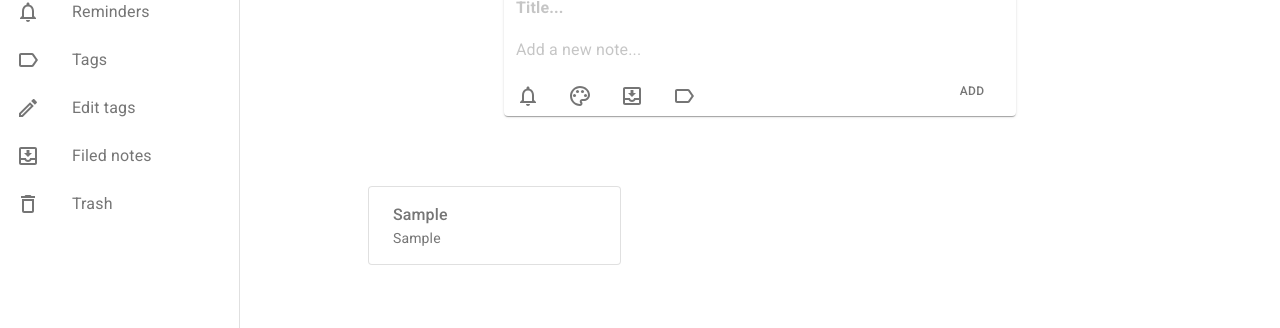
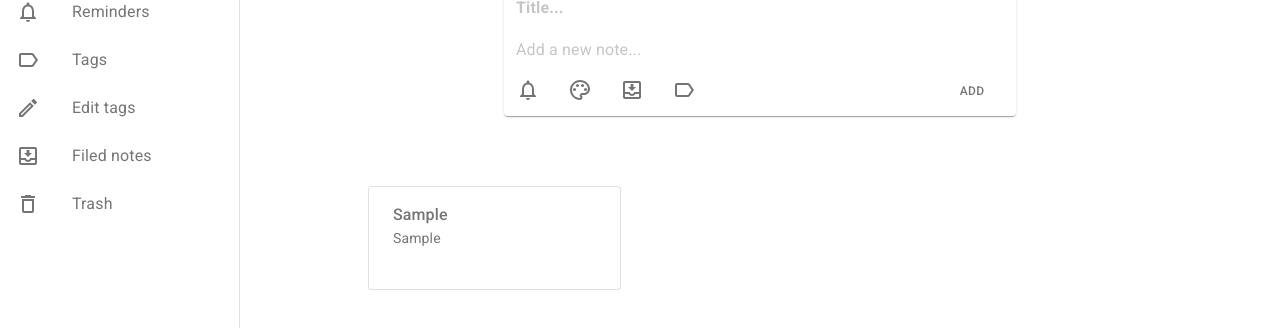
Before and after one commit to vjespinoza/NotesApp, a React (Create React App) app: page / in a window 1280 px wide. Both pictures are taken after typing "Sample", "Sample" into the empty fields and a click on the button "ADD". Shown: the part 128-456 px from the top of the page. Built offline with nearby package versions, Linux system fonts and the light colour scheme.

Commit message:
Created Footer component

```diff
--- a/src/components/CreateNote/CreateNote.js
+++ b/src/components/CreateNote/CreateNote.js
@@ -1,21 +1,15 @@
 import React from "react";
 import useStyles from "./style";
-import {
-    Card,
-    CardActionArea,
-    InputBase,
-    List,
-    ListItem,
-    ListItemIcon,
-    Button,
-} from "@material-ui/core";
+//Material UI elements
+import { Card, InputBase, Button } from "@material-ui/core";
+//Components
+import Footer from "../Footer/Footer";
 import FormReminder from "../FormReminder/FormReminder";
 import FormColor from "../FormColorPick/FormColor";
 import FormTag from "../FormTag/FormTag";
 
 const CreateNote = ({
     notes,
-    createNoteIcons,
     toggleAlert,
     addNoteHandler,
     noteTitle,
@@ -31,30 +25,6 @@ const CreateNote = ({
 }) => {
     const classes = useStyles();
 
-    const openFormHandler = (e) => {
-        switch (e.currentTarget.getAttribute("name")) {
-            case "alert":
-                document.getElementById("formReminder").style.display = "flex";
-                document.getElementById("formColor").style.display = "none";
-                document.getElementById("formTag").style.display = "none";
-                break;
-            case "color":
-                document.getElementById("formColor").style.display = "flex";
-                document.getElementById("formReminder").style.display = "none";
-                document.getElementById("formTag").style.display = "none";
-                break;
-            case "tag":
-                document.getElementById("formTag").style.display = "flex";
-                document.getElementById("formColor").style.display = "none";
-                document.getElementById("formReminder").style.display = "none";
-                break;
-            default:
-                document.getElementById("formReminder").style.display = "none";
-                document.getElementById("formColor").style.display = "none";
-                document.getElementById("formTag").style.display = "none";
-                break;
-        }
-    };
     const closeFormHandler = () => {
         document.getElementById("formColor").style.display = "none";
         document.getElementById("formTag").style.display = "none";
@@ -70,6 +40,7 @@ const CreateNote = ({
                         className={classes.createNoteInput1}
                         placeholder="Title..."
                         variant="outlined"
+                        multiline={true}
                         value={notes.value}
                         onChange={noteTitle}
                     ></InputBase>
@@ -87,27 +58,8 @@ const CreateNote = ({
                     id="toggleFooterDisplay"
                     className={classes.createNoteFooter}
                 >
-                    <CardActionArea
-                        disableRipple={true}
-                        className={classes.focusHighlight}
-                    >
-                        <List className={classes.createNoteIcons}>
-                            {createNoteIcons.map((icon, index) => (
-                                <ListItem
-                                    button={true}
-                                    disableRipple={true}
-                                    className={classes.iconItem}
-                                    key={index}
-                                    name={icon.name}
-                                    onClick={openFormHandler}
-                                >
-                                    <ListItemIcon className={classes.icon}>
-                                        {icon.icon}
-                                    </ListItemIcon>
-                                </ListItem>
-                            ))}
-                        </List>
-                    </CardActionArea>
+                    <Footer className={classes.focusHighlight} />
+
                     <Button
                         onClick={addNoteHandler}
                         className={classes.closeCreateNote}
--- a/src/components/CreateNote/CreateNoteContainer.js
+++ b/src/components/CreateNote/CreateNoteContainer.js
@@ -1,11 +1,5 @@
 import React, { useState } from "react";
 import CreateNote from "./CreateNote";
-import {
-    NotificationsNone,
-    PaletteOutlined,
-    MoveToInboxOutlined,
-    LabelOutlined,
-} from "@material-ui/icons";
 
 const CreateNoteContainer = ({
     notes,
@@ -77,7 +71,7 @@ const CreateNoteContainer = ({
             ]);
         }
 
-        //Clear createNote inputs and reset setNoteAlert
+        //Clear createNote inputs and reset states
         document.getElementsByName("title")[0].value = "";
         document.getElementsByName("content")[0].value = "";
         setNoteAlert(false);
@@ -86,18 +80,9 @@ const CreateNoteContainer = ({
         setNoteTag([]);
     };
 
-    //CreateNote footer icons
-    const createNoteIcons = [
-        { name: "alert", icon: <NotificationsNone /> },
-        { name: "color", icon: <PaletteOutlined /> },
-        { name: "archive", icon: <MoveToInboxOutlined /> },
-        { name: "tag", icon: <LabelOutlined /> },
-    ];
-
     return (
         <CreateNote
             notes={notes}
-            createNoteIcons={createNoteIcons}
             noteReminder={noteReminder}
             addNoteHandler={addNoteHandler}
             noteTitle={noteTitle}
--- a/src/components/CreateNote/style.js
+++ b/src/components/CreateNote/style.js
@@ -36,18 +36,22 @@ const useStyles = makeStyles({
     noteTitle: {
         // display: "none",
         display: "flex",
+        width: "100%",
     },
     createNoteInput1: {
         display: "block",
+        width: "inherit",
         outline: "unset",
         height: "fit-content",
         fontWeight: "bold",
+        wordBreak: "break-word",
     },
     createNoteInput2: {
         display: "block",
         outline: "unset",
         height: "fit-content",
         marginTop: "10px",
+        wordBreak: "break-word",
     },
     createNoteFooter: {
         // display: "none",
@@ -60,30 +64,9 @@ const useStyles = makeStyles({
         marginTop: 10,
         padding: 0,
     },
-    createNoteIcons: {
-        display: "flex",
-        justifyItems: "space-between",
-        alignItems: "center",
-        "& span": {
-            display: "none",
-        },
-        "& span:hover": {
-            // display: "none",
-            background: "yellow",
-        },
-    },
+
     closeCreateNote: {
         fontSize: 12,
-    },
-    iconItem: {
-        display: "block",
-        padding: 0,
-        width: 20,
-        marginRight: "2rem",
-    },
-    icon: {
-        cursor: "pointer",
-        minWidth: 20,
     },
 });
 
--- /dev/null
+++ b/src/components/Footer/Footer.js
@@ -0,0 +1,77 @@
+import React from "react";
+import useStyles from "./style";
+//Material UI elements
+import {
+    CardActionArea,
+    List,
+    ListItem,
+    ListItemIcon,
+} from "@material-ui/core";
+
+//Material UI icons
+import {
+    NotificationsNone,
+    PaletteOutlined,
+    MoveToInboxOutlined,
+    LabelOutlined,
+} from "@material-ui/icons";
+
+const Footer = () => {
+    const classes = useStyles();
+
+    //Footer icons
+    const createNoteIcons = [
+        { name: "alert", icon: <NotificationsNone /> },
+        { name: "color", icon: <PaletteOutlined /> },
+        { name: "archive", icon: <MoveToInboxOutlined /> },
+        { name: "tag", icon: <LabelOutlined /> },
+    ];
+
+    const openFormHandler = (e) => {
+        switch (e.currentTarget.getAttribute("name")) {
+            case "alert":
+                document.getElementById("formReminder").style.display = "flex";
+                document.getElementById("formColor").style.display = "none";
+                document.getElementById("formTag").style.display = "none";
+                break;
+            case "color":
+                document.getElementById("formColor").style.display = "flex";
+                document.getElementById("formReminder").style.display = "none";
+                document.getElementById("formTag").style.display = "none";
+                break;
+            case "tag":
+                document.getElementById("formTag").style.display = "flex";
+                document.getElementById("formColor").style.display = "none";
+                document.getElementById("formReminder").style.display = "none";
+                break;
+            default:
+                document.getElementById("formReminder").style.display = "none";
+                document.getElementById("formColor").style.display = "none";
+                document.getElementById("formTag").style.display = "none";
+                break;
+        }
+    };
+
+    return (
+        <CardActionArea disableRipple={true} className={classes.footer}>
+            <List className={classes.createNoteIcons}>
+                {createNoteIcons.map((icon, index) => (
+                    <ListItem
+                        button={true}
+                        disableRipple={true}
+                        className={classes.iconItem}
+                        key={index}
+                        name={icon.name}
+                        onClick={openFormHandler}
+                    >
+                        <ListItemIcon className={classes.icon}>
+                            {icon.icon}
+                        </ListItemIcon>
+                    </ListItem>
+                ))}
+            </List>
+        </CardActionArea>
+    );
+};
+
+export default Footer;
--- /dev/null
+++ b/src/components/Footer/style.js
@@ -0,0 +1,29 @@
+import { makeStyles } from "@material-ui/core";
+
+const useStyles = makeStyles({
+    footer: {
+        display: "flex",
+        justifyContent: "flex-start",
+        width: "100%",
+    },
+    createNoteIcons: {
+        display: "flex",
+        justifyItems: "space-between",
+        alignItems: "center",
+        "& span": {
+            display: "none",
+        },
+    },
+    iconItem: {
+        display: "block",
+        padding: 0,
+        width: 20,
+        marginRight: "2rem",
+    },
+    icon: {
+        cursor: "pointer",
+        minWidth: 20,
+    },
+});
+
+export default useStyles;
--- a/src/components/Note/Note.js
+++ b/src/components/Note/Note.js
@@ -5,6 +5,8 @@ import useStyles from "./style";
 import { Card, Typography, Container, Chip } from "@material-ui/core";
 import NotificationsActiveOutlinedIcon from "@material-ui/icons/NotificationsActiveOutlined";
 import HighlightOffIcon from "@material-ui/icons/HighlightOff";
+//Components
+import Footer from "../Footer/Footer";
 
 const Note = ({
     notes,
@@ -120,6 +122,9 @@ const Note = ({
                     ></Chip>
                 ))}
             </Container>
+            <Container id="noteFooter" className={classes.noteFooter}>
+                <Footer />
+            </Container>
         </Card>
     );
 };
--- a/src/components/Note/style.js
+++ b/src/components/Note/style.js
@@ -4,20 +4,36 @@ const useStyles = makeStyles({
     note: {
         display: "inline-block",
         width: "100%",
+        minHeight: "5rem",
         minWidth: 225,
-        padding: "15px 0px",
+        padding: "15px 0px 40px 0",
         marginBottom: "1vw",
+        position: "relative",
+        "&:hover": {
+            "& #noteFooter": {
+                bottom: -5,
+                transition: "bottom 200ms ease-in-out",
+            },
+        },
     },
     noteTitle: {
         fontSize: 16,
+        wordBreak: "break-word",
     },
     noteContent: {
         fontSize: 14,
         lineHeight: "1.5",
+        wordBreak: "break-word",
     },
     alertBadge: {
         margin: "0.5rem 0.5rem 0 0",
     },
+    noteFooter: {
+        position: "absolute",
+        bottom: "-100%",
+        left: 0,
+        transition: "bottom 200ms ease-in-out",
+    },
 });
 
 export default useStyles;
--- a/src/components/NotesList/style.js
+++ b/src/components/NotesList/style.js
@@ -6,6 +6,8 @@ const useStyles = makeStyles({
         gap: "1vw",
         width: "80%",
         height: "fit-content",
+        position: "relative",
+        zIndex: -10,
     },
 });
 
```
Also changed, not shown: 1 other file (tests, documents, lock files or other folders).
